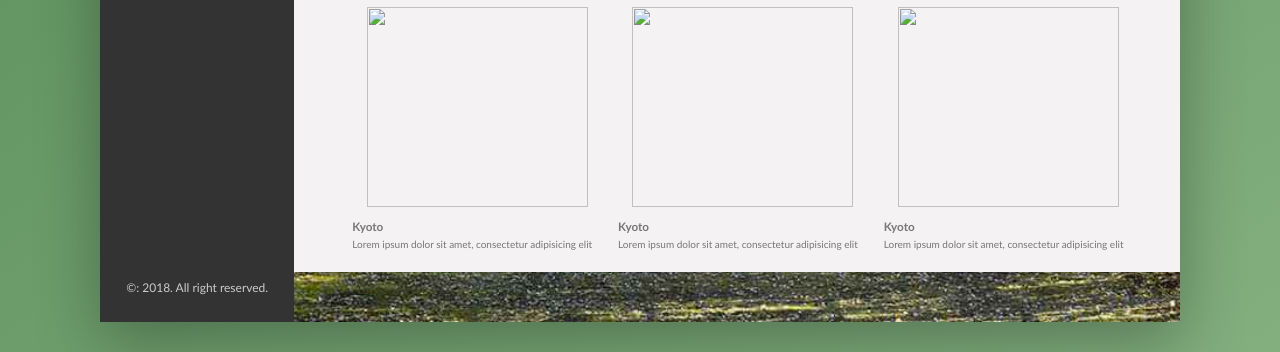
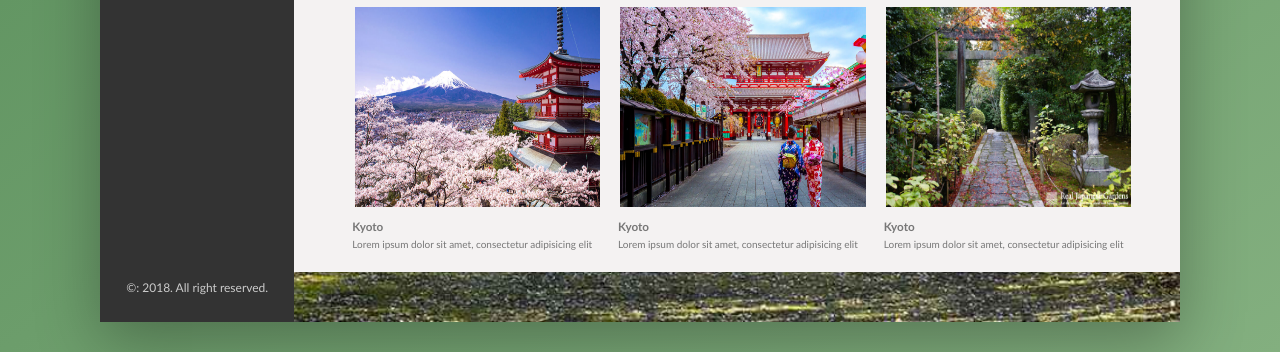
Before and after one commit to Nipponsuki/App-Booking, a plain HTML site: page tours.html in a window 1280 px wide. Shown: the part 548-900 px from the top of the page. Drawn offline with nearby package versions, Linux system fonts and the light colour scheme; files that its build step writes are made by us from their sources; the site is published under a folder, as on GitHub Pages, so addresses that start at the root find nothing.

Commit message:
Update tours.html

```diff
--- a/tours.html
+++ b/tours.html
@@ -114,7 +114,7 @@
         </div>
 
         <div class="tours-view__header show" style="background-image: url('img/t-bg-2.jpg?noresize');"></div>
-        <div class="tours-view__header" style="background-image: url('.img/t-bg-1.jpg?noresize');"></div>
+        <div class="tours-view__header" style="background-image: url('img/t-bg-1.jpg?noresize');"></div>
         <div class="tours-view__header" style="background-image: url('img/t-bg-3.jpg?noresize');"></div>
 
         <div class="tours-view__recommendations">
@@ -125,7 +125,7 @@
           <div class="tours-view__recommendations__wrapper">
             <div class="tours-view__recommendations__recommendation">
               <div class="tours-view__recommendations__recommendation__img">
-                <img src="/img/tour-1.jpg?noresize" alt="">
+                <img src="img/tour-1.jpg?noresize" alt="">
               </div>
               <div class="tours-view__recommendations__recommendation__content">
                 <h3>Kyoto</h3>
@@ -134,7 +134,7 @@
             </div>
             <div class="tours-view__recommendations__recommendation">
               <div class="tours-view__recommendations__recommendation__img">
-                <img src="/img/tour-2.jpg?noresize"alt="">
+                <img src="img/tour-2.jpg?noresize"alt="">
               </div>
               <div class="tours-view__recommendations__recommendation__content">
                 <h3>Kyoto</h3>
@@ -143,7 +143,7 @@
             </div>
             <div class="tours-view__recommendations__recommendation">
               <div class="tours-view__recommendations__recommendation__img">
-                <img src="/img/tour-3.jpg?noresize" alt="">
+                <img src="img/tour-3.jpg?noresize" alt="">
               </div>
               <div class="tours-view__recommendations__recommendation__content">
                 <h3>Kyoto</h3>
```
